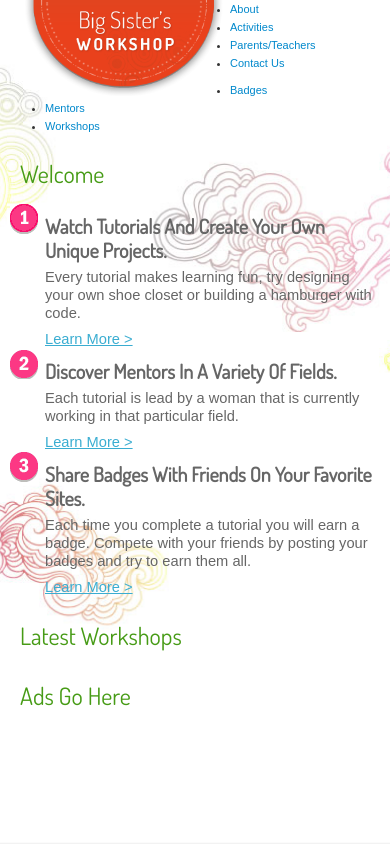
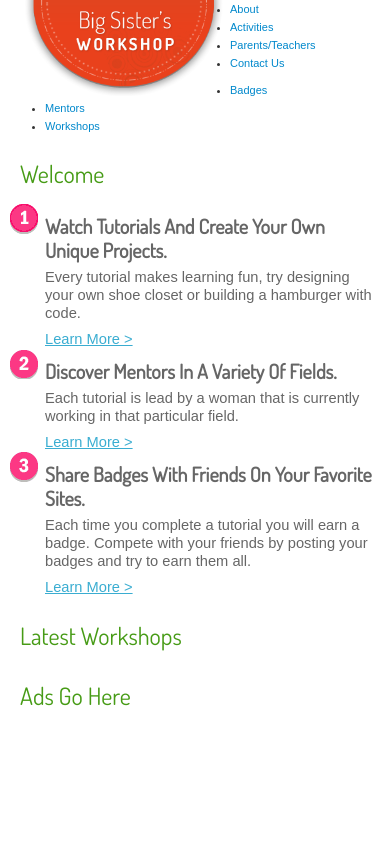
Before and after one commit to herdream/herdreamcareer.com, a PHP site: page / in a window 390 px wide. Run offline with PHP 8.4, Linux system fonts and the light colour scheme.

Commit message:
removed background from mobile

```diff
--- a/assets/css/mobile.css
+++ b/assets/css/mobile.css
@@ -1,8 +1,7 @@
 
 
 body {
-	/*background: #F1F1F1 url(../img/background_mobile.jpg) no-repeat top left;*/
-	background: #F1F1F1  url(../img/background_mobile.jpg) no-repeat center center fixed;
+
 	-webkit-background-size: cover;
 	-moz-background-size: cover;
 	-o-background-size: cover;
```
